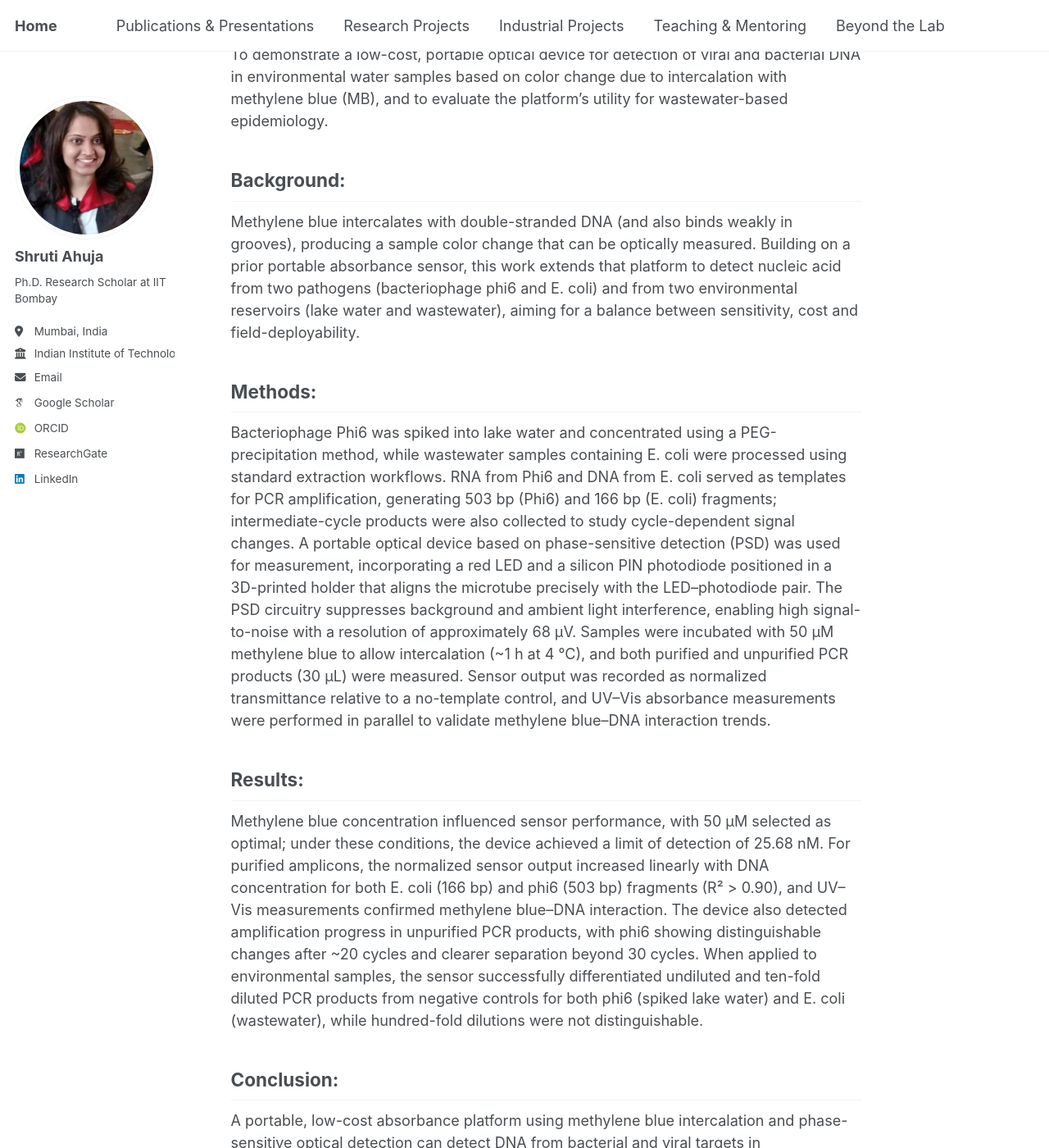
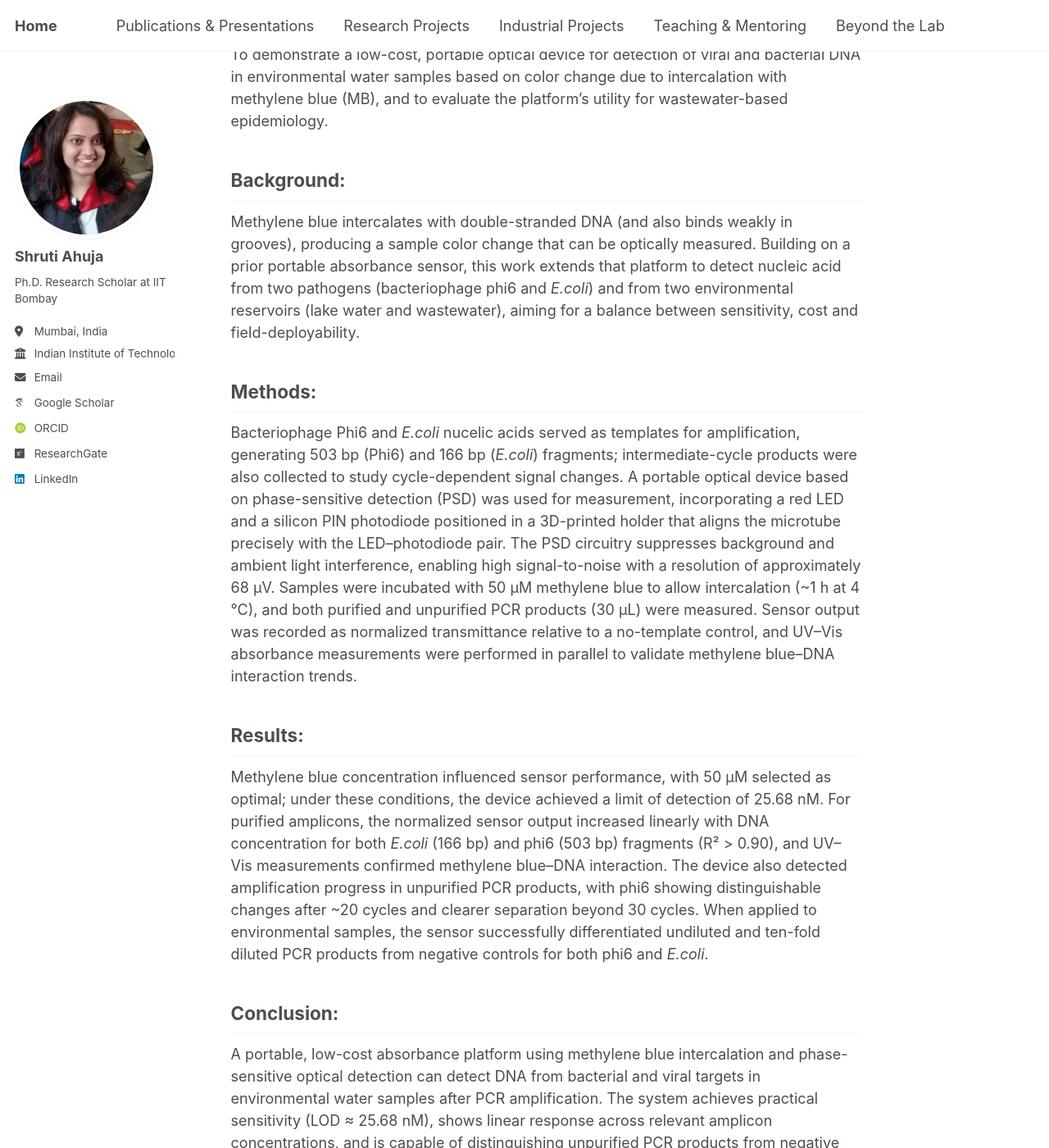
Before and after one commit to shrutiahuja/shrutiahuja.github.io, a Jekyll site: the page built from _publications/2023-09-01-portable.md, in a window 1280 px wide and 1400 px high, scrolled down 322 px. Shown: the whole window at 82% size. Built offline with Jekyll 4.4.1, drawn with Linux system fonts in a browser that asks for light colours; some web fonts are replaced; a script that is not in the unit is left out.

Commit message:
Update 2023-09-01-portable.md

```diff
--- a/_publications/2023-09-01-portable.md
+++ b/_publications/2023-09-01-portable.md
@@ -13,13 +13,13 @@ citation: 'Nandeshwar, R., Kulkarni, A., Ahuja, S. et al. Portable absorbance pl
 To demonstrate a low-cost, portable optical device for detection of viral and bacterial DNA in environmental water samples based on color change due to intercalation with methylene blue (MB), and to evaluate the platform’s utility for wastewater-based epidemiology.
 
 ## Background:
-Methylene blue intercalates with double-stranded DNA (and also binds weakly in grooves), producing a sample color change that can be optically measured. Building on a prior portable absorbance sensor, this work extends that platform to detect nucleic acid from two pathogens (bacteriophage phi6 and E. coli) and from two environmental reservoirs (lake water and wastewater), aiming for a balance between sensitivity, cost and field-deployability.
+Methylene blue intercalates with double-stranded DNA (and also binds weakly in grooves), producing a sample color change that can be optically measured. Building on a prior portable absorbance sensor, this work extends that platform to detect nucleic acid from two pathogens (bacteriophage phi6 and *E.coli*) and from two environmental reservoirs (lake water and wastewater), aiming for a balance between sensitivity, cost and field-deployability.
 
 ## Methods:
-Bacteriophage Phi6 was spiked into lake water and concentrated using a PEG-precipitation method, while wastewater samples containing E. coli were processed using standard extraction workflows. RNA from Phi6 and DNA from E. coli served as templates for PCR amplification, generating 503 bp (Phi6) and 166 bp (E. coli) fragments; intermediate-cycle products were also collected to study cycle-dependent signal changes. A portable optical device based on phase-sensitive detection (PSD) was used for measurement, incorporating a red LED and a silicon PIN photodiode positioned in a 3D-printed holder that aligns the microtube precisely with the LED–photodiode pair. The PSD circuitry suppresses background and ambient light interference, enabling high signal-to-noise with a resolution of approximately 68 μV. Samples were incubated with 50 μM methylene blue to allow intercalation (~1 h at 4 °C), and both purified and unpurified PCR products (30 μL) were measured. Sensor output was recorded as normalized transmittance relative to a no-template control, and UV–Vis absorbance measurements were performed in parallel to validate methylene blue–DNA interaction trends.
+Bacteriophage Phi6 and *E.coli* nucelic acids served as templates for amplification, generating 503 bp (Phi6) and 166 bp (*E.coli*) fragments; intermediate-cycle products were also collected to study cycle-dependent signal changes. A portable optical device based on phase-sensitive detection (PSD) was used for measurement, incorporating a red LED and a silicon PIN photodiode positioned in a 3D-printed holder that aligns the microtube precisely with the LED–photodiode pair. The PSD circuitry suppresses background and ambient light interference, enabling high signal-to-noise with a resolution of approximately 68 μV. Samples were incubated with 50 μM methylene blue to allow intercalation (~1 h at 4 °C), and both purified and unpurified PCR products (30 μL) were measured. Sensor output was recorded as normalized transmittance relative to a no-template control, and UV–Vis absorbance measurements were performed in parallel to validate methylene blue–DNA interaction trends.
 
 ## Results:
-Methylene blue concentration influenced sensor performance, with 50 µM selected as optimal; under these conditions, the device achieved a limit of detection of 25.68 nM. For purified amplicons, the normalized sensor output increased linearly with DNA concentration for both E. coli (166 bp) and phi6 (503 bp) fragments (R² > 0.90), and UV–Vis measurements confirmed methylene blue–DNA interaction. The device also detected amplification progress in unpurified PCR products, with phi6 showing distinguishable changes after ~20 cycles and clearer separation beyond 30 cycles. When applied to environmental samples, the sensor successfully differentiated undiluted and ten-fold diluted PCR products from negative controls for both phi6 (spiked lake water) and E. coli (wastewater), while hundred-fold dilutions were not distinguishable.
+Methylene blue concentration influenced sensor performance, with 50 µM selected as optimal; under these conditions, the device achieved a limit of detection of 25.68 nM. For purified amplicons, the normalized sensor output increased linearly with DNA concentration for both *E.coli* (166 bp) and phi6 (503 bp) fragments (R² > 0.90), and UV–Vis measurements confirmed methylene blue–DNA interaction. The device also detected amplification progress in unpurified PCR products, with phi6 showing distinguishable changes after ~20 cycles and clearer separation beyond 30 cycles. When applied to environmental samples, the sensor successfully differentiated undiluted and ten-fold diluted PCR products from negative controls for both phi6 and *E.coli*.
 
 ## Conclusion:
 A portable, low-cost absorbance platform using methylene blue intercalation and phase-sensitive optical detection can detect DNA from bacterial and viral targets in environmental water samples after PCR amplification. The system achieves practical sensitivity (LOD ≈ 25.68 nM), shows linear response across relevant amplicon concentrations, and is capable of distinguishing unpurified PCR products from negative controls—making it suitable for on-site qualitative analysis and as a candidate method for wastewater-based epidemiology, with further improvements possible in specificity and microfluidic alignment.
```
